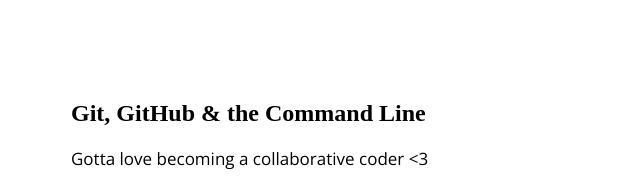
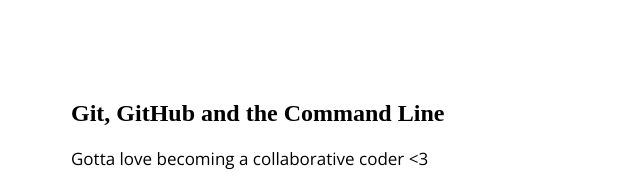
Before and after one commit to joelrottenberg/105-project, a plain HTML site: page index.html in a window 1280 px wide. Shown: the top 184 px of the page, without its empty margins (169-809 px from the left). Drawn offline with nearby package versions, Linux system fonts and the light colour scheme.

Commit message:
changed title

```diff
--- a/index.html
+++ b/index.html
@@ -8,7 +8,7 @@
 </head>
 <body>
 	<section>
-		<h1>Git, GitHub & the Command Line</h1>
+		<h1>Git, GitHub and the Command Line</h1>
 		<p>Gotta love becoming a collaborative coder <3</p>
 		<img src="img/happy-blue-robot.png">
 	</section>
```
